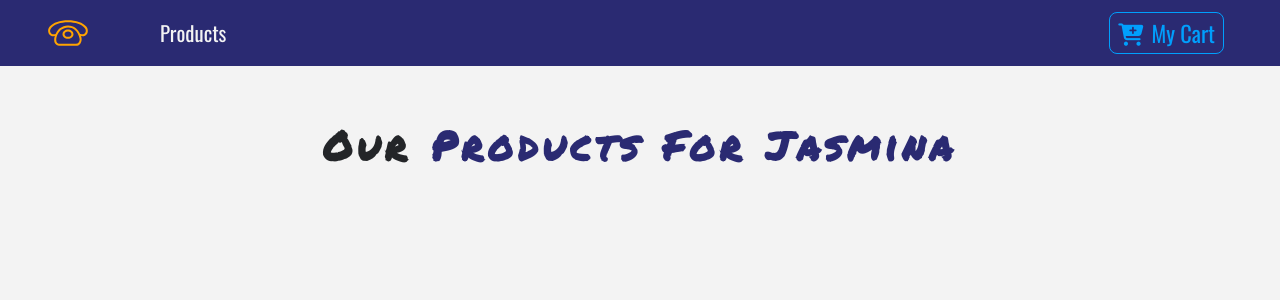
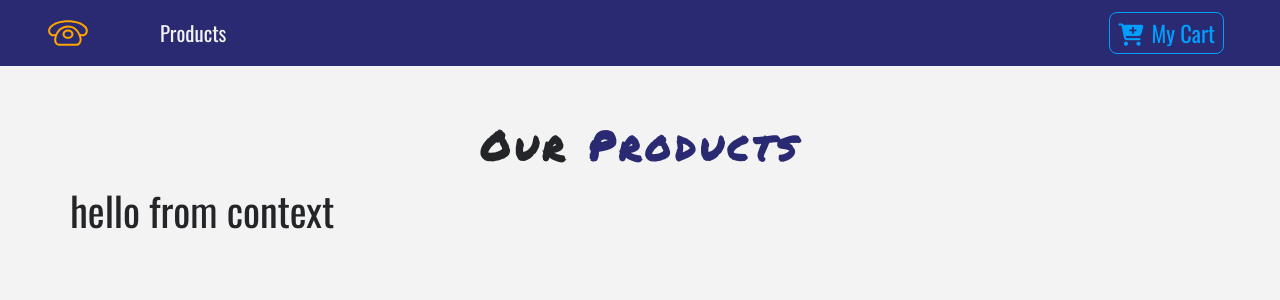
Before and after one commit to SaugatBhattarai/react-ecommerce-project, a React (Create React App) app: page / in a window 1280 px wide. Shown: the top 300 px of the page. Built offline with nearby package versions, Linux system fonts and the light colour scheme.

Commit message:
context api consumer producer added

```diff
--- a/src/components/ProductList.js
+++ b/src/components/ProductList.js
@@ -2,6 +2,7 @@
 import Product from "./Product";
 import Title from "./Title";
 import { storeProducts } from "../data";
+import { ProductConsumer } from "../context";
 export default class ProductList extends Component {
   state = {
     products: storeProducts
@@ -11,8 +12,14 @@
       <React.Fragment>
         <div className="py-5">
           <div className="container">
-            <Title name="our" title="products for jasmina" />
-            <div className="row">{/* saugat */}</div>
+            <Title name="our" title="products" />
+            <div className="row">
+              <ProductConsumer>
+                {v => {
+                  return <h1>{v}</h1>;
+                }}
+              </ProductConsumer>
+            </div>
           </div>
         </div>
       </React.Fragment>
--- /dev/null
+++ b/src/context.js
@@ -0,0 +1,20 @@
+import React, { Component } from "react";
+
+const ProductContext = React.createContext();
+//Provider
+
+//Consumer
+
+class ProductProvider extends Component {
+  render() {
+    return (
+      <ProductContext.Provider value="hello from context">
+        {this.props.children}
+      </ProductContext.Provider>
+    );
+  }
+}
+
+const ProductConsumer = ProductContext.Consumer;
+
+export { ProductProvider, ProductConsumer };
--- a/src/index.js
+++ b/src/index.js
@@ -3,12 +3,15 @@
 import "./index.css";
 import App from "./App";
 import { BrowserRouter as Router } from "react-router-dom";
+import { ProductProvider } from "./context";
 import * as serviceWorker from "./serviceWorker";
 
 ReactDOM.render(
-  <Router>
-    <App />
-  </Router>,
+  <ProductProvider>
+    <Router>
+      <App />
+    </Router>
+  </ProductProvider>,
   document.getElementById("root")
 );
 
```
Also changed, not shown: src/components/context.js (deleted).
